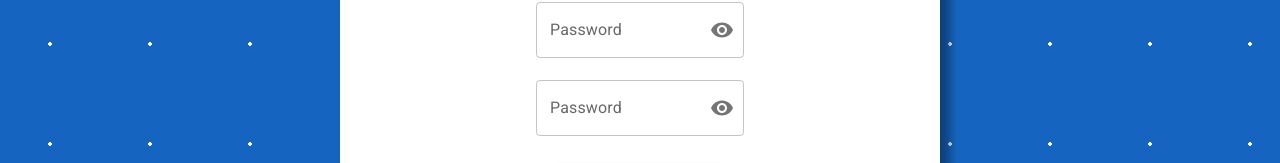
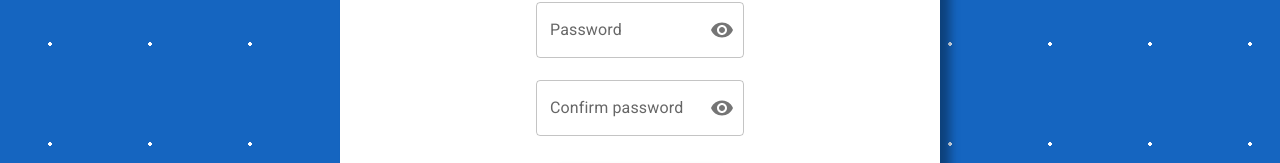
Before and after one commit to ashoaa/Shop-Demo, a React (Vite) app: page / in a window 1280 px wide. Shown: the part 406-569 px from the top of the page. Built offline with nearby package versions, Linux system fonts and the light colour scheme.

Commit message:
Fix confirm input

```diff
--- a/src/components/Input.jsx
+++ b/src/components/Input.jsx
@@ -42,7 +42,7 @@ const Input = (props) => {
           {type === "password" && (
             <>
               <InputLabel htmlFor="outlined-adornment-password">
-                Password
+                {label}
               </InputLabel>
               <OutlinedInput
                 onChange={inputHandler}
@@ -59,7 +59,7 @@ const Input = (props) => {
                     </IconButton>
                   </InputAdornment>
                 }
-                label="Password"
+                label={label}
               />
             </>
           )}
```
